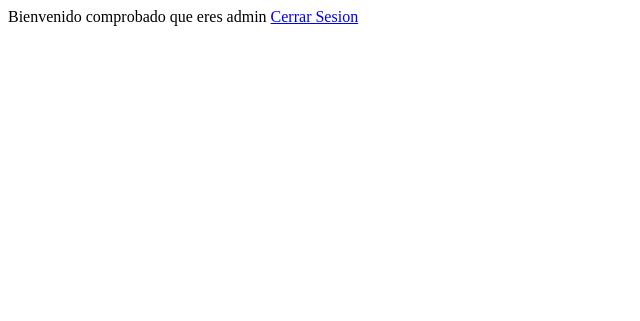
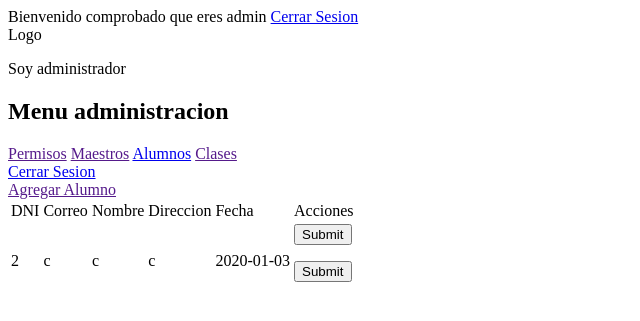
Before and after one commit to avincer-coder/proyecto_lvl3, a PHP site: page /views/index_admin.php in a window 1280 px wide. Shown: the top 321 px of the page, without its empty margins (0-640 px from the left). Run offline with PHP 8.4, Linux system fonts and the light colour scheme; the visitor is signed in with stand-in values (Sample User, id 1); data comes from the database, SQL or seed files in the repository.

Commit message:
Agregar Alumnos

```diff
--- a/src/controllers/alumnos_controller.php
+++ b/src/controllers/alumnos_controller.php
@@ -9,12 +9,7 @@ class alumnos_controller{
 
     public function __construct(PDO $con)
     {
-
-
-
         $this->con = $con;
-
-
     }
 
 
@@ -28,5 +23,10 @@ class alumnos_controller{
         $EliminarUsuario = new alumnos_models($this->con);
         $EliminarUsuario->EliminarAlumnos($correo);
     }
+
+    public function AgregarAlumnos($dni,$nombre,$correo,$direccion,$fecha){
+        $AgregarUsuario = new alumnos_models($this->con);
+        $AgregarUsuario->AgregarAlumnoso($dni,$nombre,$correo,$direccion,$fecha);
+    }
 }
 ?>
--- a/src/models/alumnos_models.php
+++ b/src/models/alumnos_models.php
@@ -1,9 +1,6 @@
 <?php
     class alumnos_models{
-
         public $con;
-
-
         public function __construct(PDO $con)
         {
             $this->con = $con;
@@ -26,6 +23,16 @@
             $DataAlumnos = $query->rowCount();
             return $DataAlumnos;
         }
+
+        public function AgregarAlumnoso($dni,$nombre,$correo,$direccion,$fecha){
+            $query = $this->con->prepare("INSERT INTO alumnos
+            (DNI, nombre, correo, direccion, fecha)
+            VALUES('?', '?', '?', '?', '?')");
+
+            $query->execute(array($dni,$nombre,$correo,$direccion,$fecha));
+            // $DataAlumnos = $query->rowCount();
+            // return $DataAlumnos;
+        }
     };
 
 
--- a/src/views/index_admin.php
+++ b/src/views/index_admin.php
@@ -11,6 +11,37 @@ if ($tipo_usuario == "admin") {
 }else{
     echo("Tu tipo de usuario no esta definido");
 }
+
+// Logica del navegador lateral
+$html_roll;
+switch($tipo_usuario){
+
+    case "admin":
+        $html_roll = "<p>Soy administrador</p>";
+    break;
+
+    case "alumno":
+        $html_roll = "<p>Soy alumno</p>";
+    break;
+
+    case "maestro":
+        $html_roll = "<p>Soy maestro</p>";
+    break;
+
+    default:
+    header("location:../index.php");
+    break;
+};
+
+
+// Logica tabla alumnos
+require_once "../controllers/alumnos_controller.php";
+require_once "../config/config_alumno.php";
+$alumnos_controller = new alumnos_controller($con);
+$datos_alumnos = $alumnos_controller->LeerAlumnos();
+
+
+
 ?>
 
 <!DOCTYPE html>
@@ -22,5 +53,60 @@ if ($tipo_usuario == "admin") {
 </head>
 <body>
     <a href="../acciones/cerrar_session.php">Cerrar Sesion</a>
+    <header>
+            <div>Logo</div>
+            <div><?php echo($html_roll) ?></div>
+            <nav>
+                <h1>Menu administracion</h1>
+                <a href="">Permisos</a>
+                <a href="">Maestros</a>
+                <a href="index_alumno.php">Alumnos</a>
+                <a href="">Clases</a>
+            </nav>
+            <a href="../acciones/cerrar_session.php">Cerrar Sesion</a>
+    </header>
+    <main>
+        <a href="">Agregar Alumno</a>
+    <table>
+        <thead>
+            <tr>
+                <td>DNI</td>
+                <td>Correo</td>
+                <td>Nombre</td>
+                <td>Direccion</td>
+                <td>Fecha</td>
+                <td>Acciones</td>
+            </tr>
+        </thead>
+        <tbody>
+            <?php foreach($datos_alumnos as $dato_alumno):?>
+                <tr>
+                    <td><?= $dato_alumno["DNI"] ?></td>
+                    <td><?= $dato_alumno["correo"] ?></td>
+                    <td><?= $dato_alumno["nombre"] ?></td>
+                    <td><?= $dato_alumno["direccion"] ?></td>
+                    <td><?= $dato_alumno["fecha"] ?></td>
+                    <td>
+                        <form method="post" action="editar_alumnos.php">
+                            <input
+                                name="input_correo"
+                                value="<?=$dato_alumno["correo"] ?>"
+                                type="hidden">
+                            <input type="submit">
+                        </form>
+                        <form method="post" action="eliminar_alumnos.php">
+                            <input
+                                name="input_correo"
+                                value="<?=$dato_alumno["correo"] ?>"
+                                type="hidden">
+                            <input type="submit">
+                        </form>
+
+                    </td>
+                </tr>
+            <?php endforeach;?>
+        </tbody>
+    </table>
+    </main>
 </body>
 </html>
```
Also changed, not shown: instrucciones.txt (+8 -0 lines), src/acciones/agregar_alumnos.php (added, +10 -0 lines), src/acciones/prueba_lectura_alumnos.php (deleted, +0 -61 lines).
